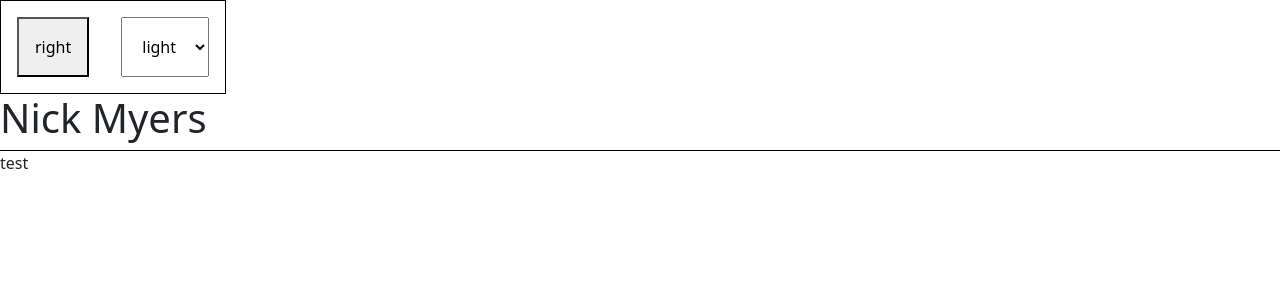
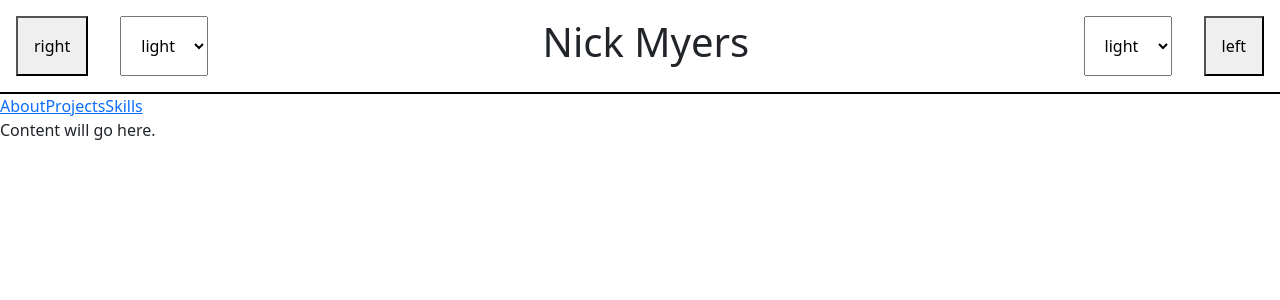
Before and after one commit to nicholas-myers/dev-portfolio, a React (Create React App) app: page / in a window 1280 px wide. Shown: the top 300 px of the page. Built offline with nearby package versions, Linux system fonts and the light colour scheme; the HTML template or start-up script is replaced by a standard one.

Commit message:
setting up nav and content placeholder

```diff
--- /dev/null
+++ b/src/components/AccessbilityRight.tsx
@@ -0,0 +1,13 @@
+const AccessibilityRight = () => {
+    return (
+        <div className="accessibility">
+            <select>
+                <option>light</option>
+                <option>dark</option>
+            </select>
+            <button>left</button>
+        </div>
+    )
+}
+
+export default AccessibilityRight
--- a/src/components/Dashboard.tsx
+++ b/src/components/Dashboard.tsx
@@ -1,7 +1,14 @@
 const Dashboard = () => {
     return (
         <div>
-            <p>test</p>
+            <nav>
+                <a href="">About</a>
+                <a href="">Projects</a>
+                <a href="">Skills</a>
+            </nav>
+            <main>
+                Content will go here.
+            </main>
         </div>
     )
 }
--- a/src/components/Header.tsx
+++ b/src/components/Header.tsx
@@ -1,3 +1,4 @@
+import AccessibilityRight from "./AccessbilityRight"
 import AccessibilityLeft from "./AccessibilityLeft"
 import Wing from "./Wing"
 
@@ -6,6 +7,7 @@ const Header = () => {
         <header>
             <Wing content={<AccessibilityLeft />} />
             <h1>Nick Myers</h1>
+            <Wing content={<AccessibilityRight />} />
         </header>
     )
 }
--- a/src/styles/header.css
+++ b/src/styles/header.css
@@ -1,10 +1,12 @@
 header {
-    border-bottom: 1px solid black;
+    border-bottom: 2px solid black;
+    display: flex;
+    align-items: center;
+    justify-content: space-between;
 }
 
 .accessibility {
     display: flex;
-    border: 1px solid black;
     width: max-content;
 }
 
```
